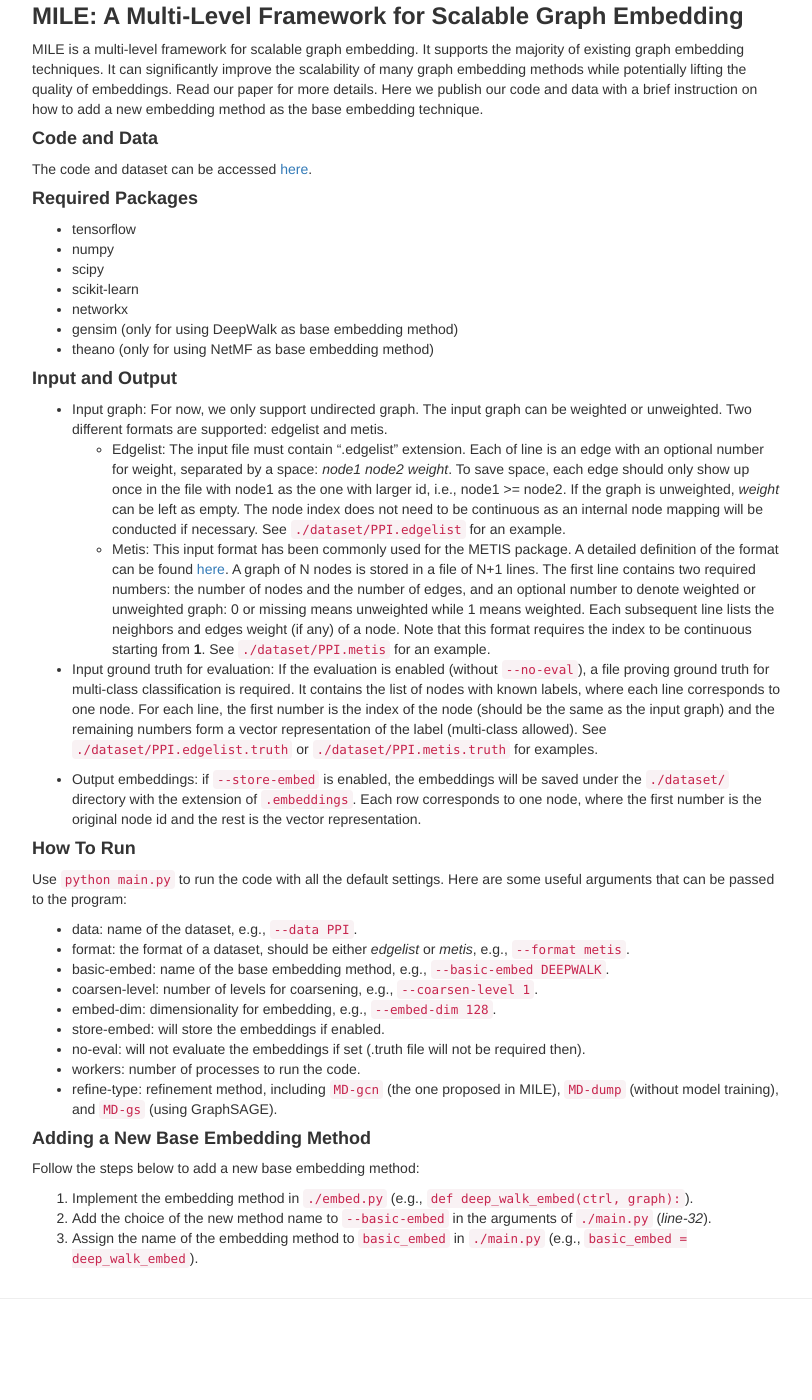
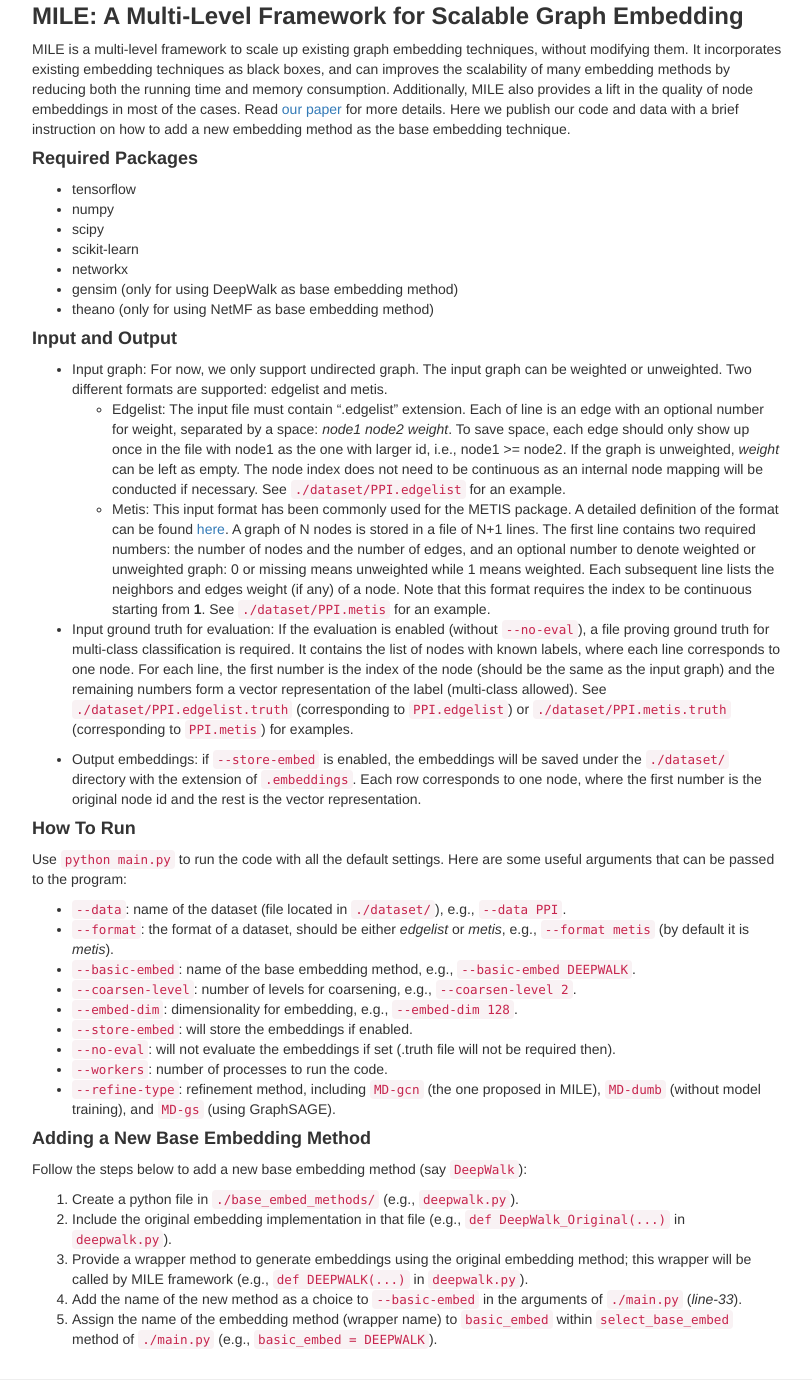
Before and after one commit to BuckeyeDM/BuckeyeDM.github.io, a Jekyll site: the page built from MILE.md, in a window 1280 px wide and 1400 px high, scrolled down 117 px. Shown: the whole window, without its empty margins (38-850 px from the left). Built offline with Jekyll 4.4.1, drawn with Linux system fonts in a browser that asks for light colours; before the commit the page ends 1436 px from its top, so only the background shows below that.

Commit message:
update m-i-l-e

```diff
--- a/MILE.md
+++ b/MILE.md
@@ -6,12 +6,11 @@ hideRight: true
 permalink: /MILE/
 ---
 ### **MILE: A Multi-Level Framework for Scalable Graph Embedding**
-MILE is a multi-level framework for scalable graph embedding. It supports the majority of existing graph embedding techniques.
-It can significantly improve the scalability of many graph embedding methods while potentially lifting the quality of embeddings.
-Read our paper for more details. Here we publish our code and data with a brief instruction on how to add a new embedding method as the base embedding technique.
-
-#### **Code and Data**
-The code and dataset can be accessed [here](http://web.cse.ohio-state.edu/~liang.420/MILE_CODE.zip).
+MILE is a multi-level framework to scale up existing graph embedding techniques, without modifying them.
+It incorporates existing embedding techniques as black boxes, and can improves the scalability of
+many embedding methods by reducing both the running time and memory consumption.
+Additionally, MILE also provides a lift in the quality of node embeddings in most of the cases.
+Read [our paper](https://arxiv.org/pdf/1802.09612.pdf) for more details. Here we publish our code and data with a brief instruction on how to add a new embedding method as the base embedding technique.
 
 #### **Required Packages**
 * tensorflow
@@ -27,25 +26,27 @@ The code and dataset can be accessed [here](http://web.cse.ohio-state.edu/~liang
   - Edgelist: The input file must contain ".edgelist" extension. Each of line is an edge with an optional number for weight, separated by a space: *node1 node2 weight*. To save space, each edge should only show up once in the file with node1 as the one with larger id, i.e., node1 >= node2. If the graph is unweighted, *weight* can be left as empty. The node index does not need to be continuous as an internal node mapping will be conducted if necessary. See `./dataset/PPI.edgelist` for an example.
   - Metis: This input format has been commonly used for the METIS package. A detailed definition of the format can be found [here](http://people.sc.fsu.edu/~jburkardt/data/metis_graph/metis_graph.html). A graph of N nodes is stored in a file of N+1 lines. The first line contains two required numbers: the number of nodes and the number of edges, and an optional number to denote weighted or unweighted graph: 0 or missing means unweighted while 1 means weighted. Each subsequent line lists the neighbors and edges weight (if any) of a node. Note that this format requires the index to be continuous starting from **1**. See `./dataset/PPI.metis` for an example.
 
-* Input ground truth for evaluation: If the evaluation is enabled (without `--no-eval`), a file proving ground truth for multi-class classification is required. It contains the list of nodes with known labels, where each line corresponds to one node. For each line, the first number is the index of the node (should be the same as the input graph) and the remaining numbers form a vector representation of the label (multi-class allowed). See `./dataset/PPI.edgelist.truth` or `./dataset/PPI.metis.truth` for examples.
+* Input ground truth for evaluation: If the evaluation is enabled (without `--no-eval`), a file proving ground truth for multi-class classification is required. It contains the list of nodes with known labels, where each line corresponds to one node. For each line, the first number is the index of the node (should be the same as the input graph) and the remaining numbers form a vector representation of the label (multi-class allowed). See `./dataset/PPI.edgelist.truth` (corresponding to `PPI.edgelist`) or `./dataset/PPI.metis.truth` (corresponding to `PPI.metis`) for examples.
 
 * Output embeddings: if `--store-embed` is enabled, the embeddings will be saved under the `./dataset/` directory with the extension of `.embeddings`. Each row corresponds to one node, where the first number is the original node id and the rest is the vector representation.
 
 #### **How To Run**
 Use `python main.py` to run the code with all the default settings. Here are some useful arguments that can be passed to the program:
-* data: name of the dataset, e.g., `--data PPI`.
-* format: the format of a dataset, should be either *edgelist* or *metis*, e.g., `--format metis`.
-* basic-embed: name of the base embedding method, e.g., `--basic-embed DEEPWALK`.
-* coarsen-level: number of levels for coarsening, e.g., `--coarsen-level 1`.
-* embed-dim: dimensionality for embedding, e.g., `--embed-dim 128`.
-* store-embed: will store the embeddings if enabled.
-* no-eval: will not evaluate the embeddings if set (.truth file will not be required then).
-* workers: number of processes to run the code.
-* refine-type: refinement method, including `MD-gcn` (the one proposed in MILE), `MD-dump` (without model training), and `MD-gs` (using GraphSAGE).
+* `--data`: name of the dataset (file located in `./dataset/`), e.g., `--data PPI`.
+* `--format`: the format of a dataset, should be either *edgelist* or *metis*, e.g., `--format metis` (by default it is *metis*).
+* `--basic-embed`: name of the base embedding method, e.g., `--basic-embed DEEPWALK`.
+* `--coarsen-level`: number of levels for coarsening, e.g., `--coarsen-level 2`.
+* `--embed-dim`: dimensionality for embedding, e.g., `--embed-dim 128`.
+* `--store-embed`: will store the embeddings if enabled.
+* `--no-eval`: will not evaluate the embeddings if set (.truth file will not be required then).
+* `--workers`: number of processes to run the code.
+* `--refine-type`: refinement method, including `MD-gcn` (the one proposed in MILE), `MD-dumb` (without model training), and `MD-gs` (using GraphSAGE).
 
 
 #### **Adding a New Base Embedding Method**
-Follow the steps below to add a new base embedding method:
-  1. Implement the embedding method in `./embed.py` (e.g., `def deep_walk_embed(ctrl, graph):`).
-  2. Add the choice of the new method name to `--basic-embed` in the arguments of `./main.py` (*line-32*).
-  3. Assign the name of the embedding method to `basic_embed` in `./main.py` (e.g., `basic_embed = deep_walk_embed`).
+Follow the steps below to add a new base embedding method (say `DeepWalk`):
+  1. Create a python file in `./base_embed_methods/` (e.g., `deepwalk.py`).
+  2. Include the original embedding implementation in that file (e.g., `def DeepWalk_Original(...)` in `deepwalk.py`).
+  3. Provide a wrapper method to generate embeddings using the original embedding method; this wrapper will be called by MILE framework (e.g., `def DEEPWALK(...)` in `deepwalk.py`).
+  4. Add the name of the new method as a choice to `--basic-embed` in the arguments of `./main.py` (*line-33*).
+  5. Assign the name of the embedding method (wrapper name) to `basic_embed` within `select_base_embed` method of `./main.py` (e.g., `basic_embed = DEEPWALK`).
--- /dev/null
+++ b/publications/MILE.txt
@@ -0,0 +1,6 @@
+@article{liang2018mile,
+  title={MILE: A Multi-Level Framework for Scalable Graph Embedding},
+  author={Liang, Jiongqian and Gurukar, Saket and Parthasarathy, Srinivasan},
+  journal={arXiv preprint arXiv:1802.09612},
+  year={2018}
+}
```
